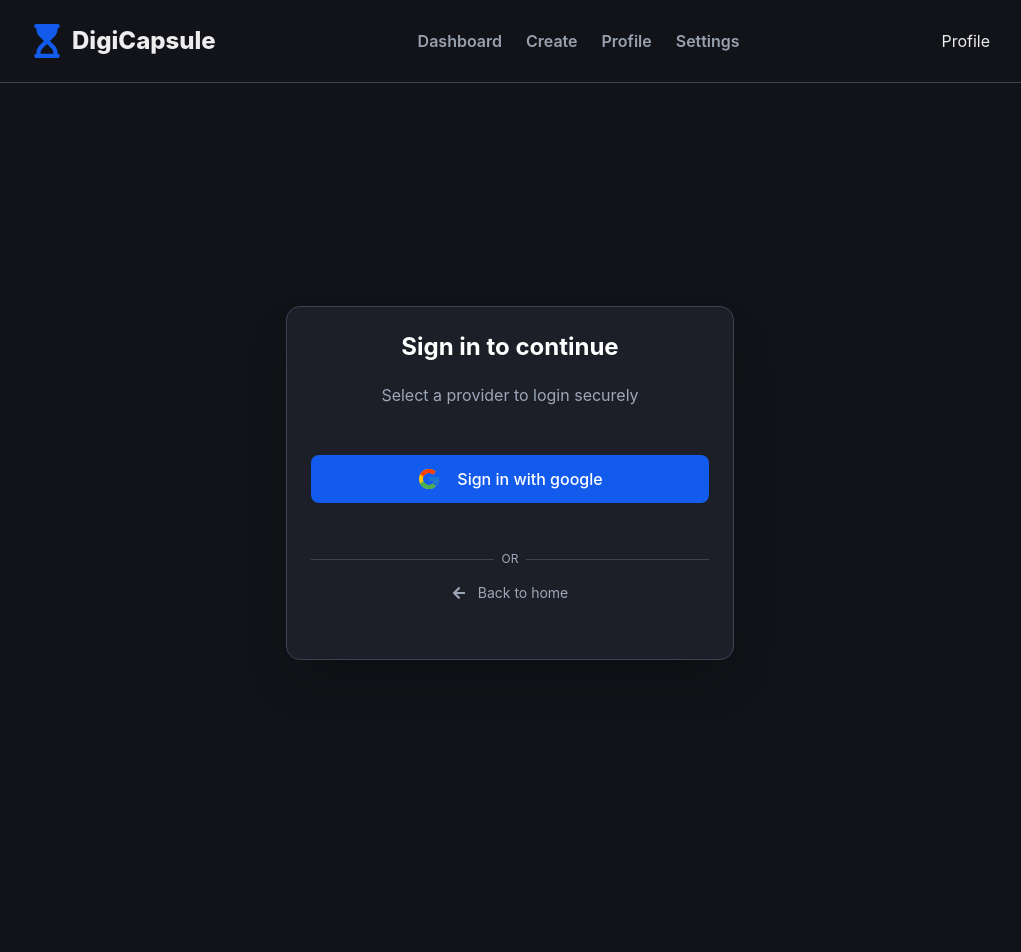
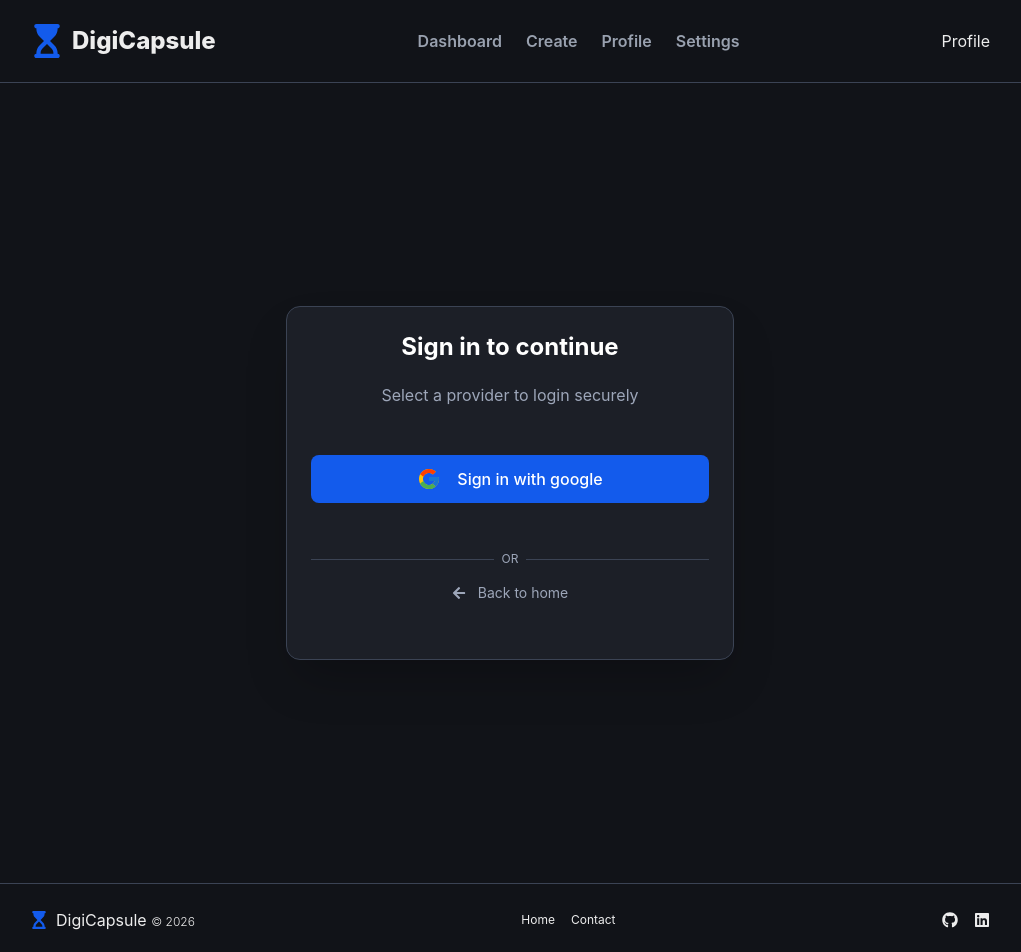
Before and after one commit to Rijan-dhakal/DigiCapsule, a Next.js app: page /login in a window 1280 px wide. Shown: the top 952 px of the page, without its empty margins (130-1151 px from the left). Before the commit the page ends 883 px from the top, so only its background shows below. Built offline with nearby package versions, Linux system fonts and the light colour scheme.

Commit message:
Complete Components for hompage ui

```diff
--- a/app/layout.tsx
+++ b/app/layout.tsx
@@ -2,6 +2,7 @@
 import { Geist, Geist_Mono } from "next/font/google";
 import "./globals.css";
 import Header from "./layouts/header";
+import Footer from "./layouts/footer";
 
 const geistSans = Geist({
   variable: "--font-geist-sans",
@@ -33,6 +34,9 @@
         </div>
 
         <div className=" mx-auto px-4 md:max-w-11/12 lg:max-w-4/5">{children}</div>
+        <div>
+          <Footer />
+        </div>
       </body>
     </html>
   );
--- /dev/null
+++ b/app/layouts/footer.tsx
@@ -0,0 +1,37 @@
+import Link from "next/link";
+import { FaGithub, FaHourglassStart, FaLinkedin } from "react-icons/fa6";
+
+const Footer = () => {
+  return (
+    <footer>
+      <div className="flex items-center justify-between gap-3 px-4 py-6 border-t md:px-16 lg:px-40">
+        <div>
+          <Link href={"/"} className="flex items-center gap-2">
+            <FaHourglassStart color="#135bec" size={18} />
+            <span className="font-normal">DigiCapsule <span className="font-light text-xs">&copy; 2026</span></span>
+          </Link>
+        </div>
+
+        <div className="flex items-center text-xs gap-2 md:gap-4">
+            <Link href={'/'}>
+            Home
+            </Link>
+            <Link href={'mailto:rijandhakal121@outlook.com'}>
+            Contact
+            </Link>
+        </div>
+
+        <div className="flex items-center justify-end gap-2 md:gap-4">
+            <Link href={"https://github.com/rijan-dhakal"}>
+                <FaGithub />
+            </Link>
+            <Link href={"https://linkedin.com/in/rijandhakal"}>
+                <FaLinkedin />
+            </Link>
+        </div>
+
+      </div>
+    </footer>
+  );
+};
+export default Footer;
```
